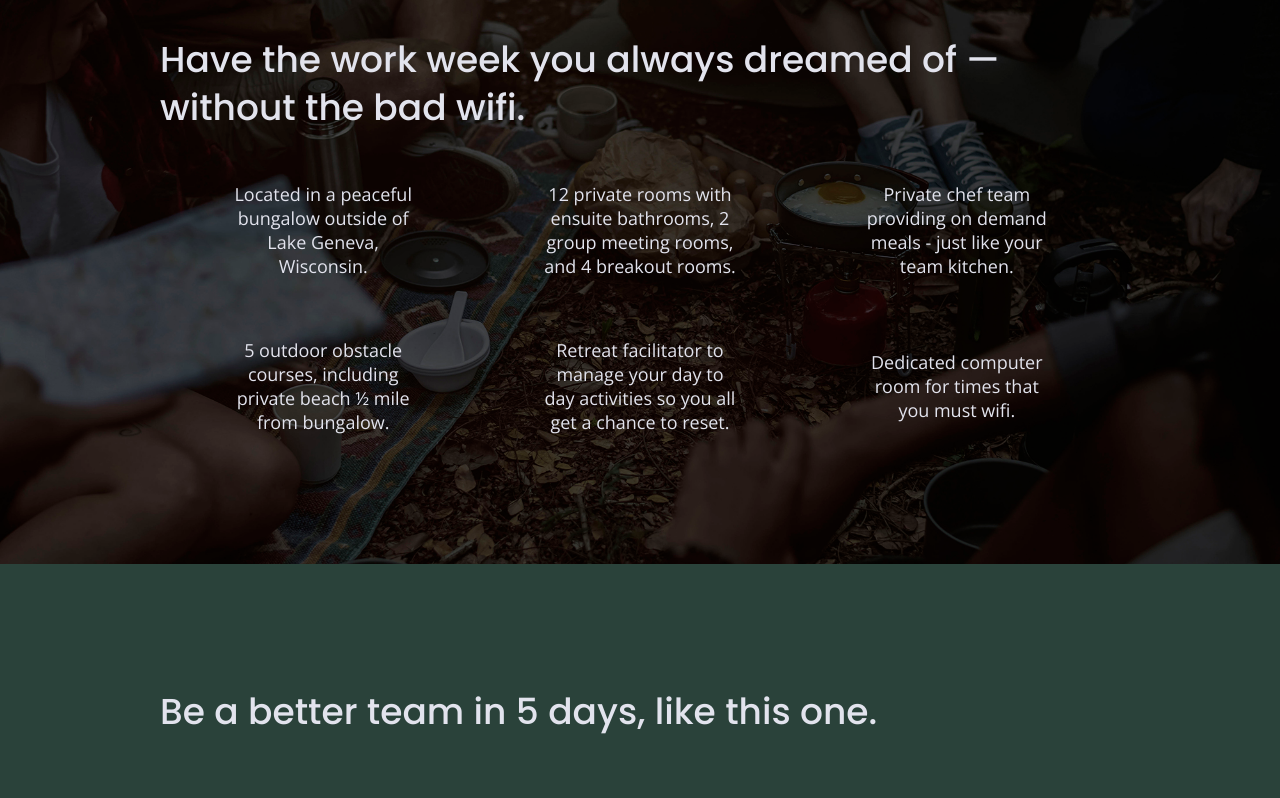
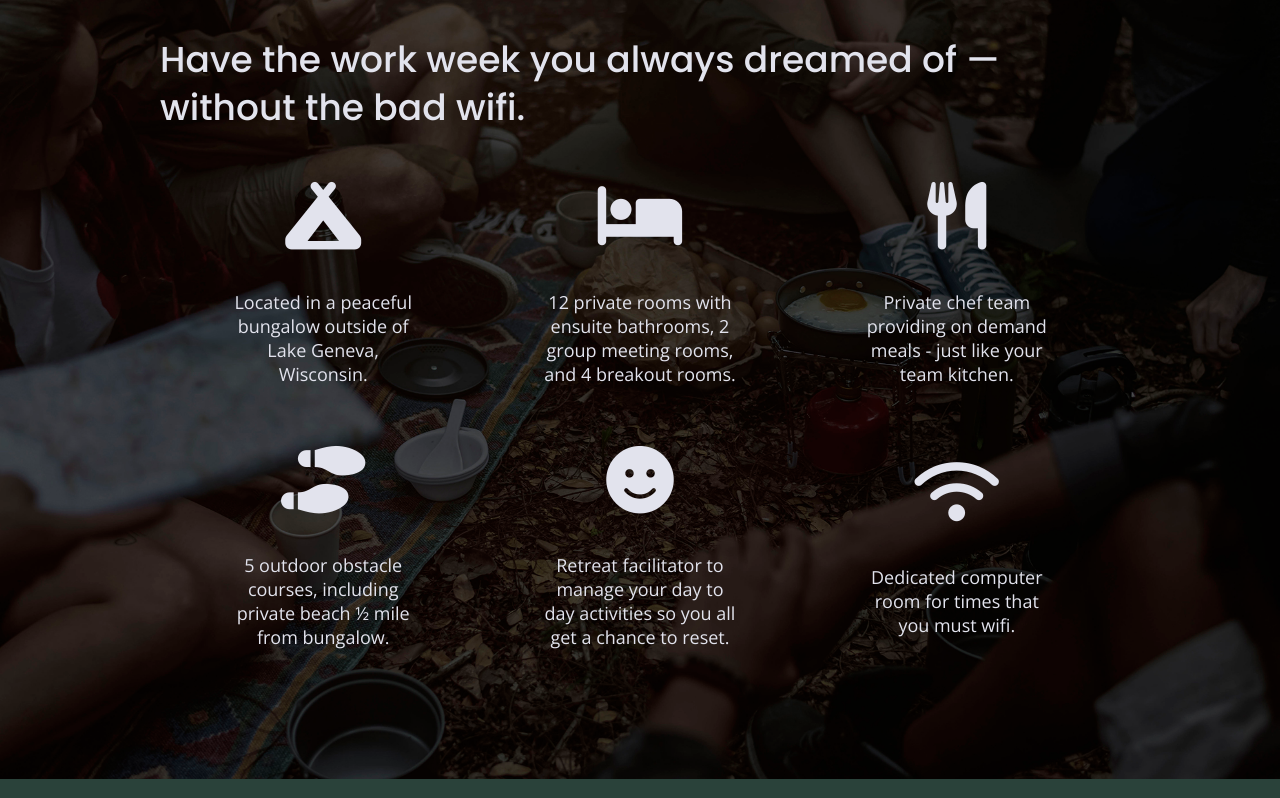
Before and after one commit to DeniseLewis1/unplugged, a website built with Parcel: page index.html in a window 1280 px wide. Shown: the part 832-1630 px from the top of the page. Built offline with nearby package versions, Linux system fonts and the light colour scheme.

Commit message:
Added feature icons

```diff
--- a/css/main.css
+++ b/css/main.css
@@ -325,6 +325,11 @@ input[type=button] {
 .features p {
   margin: 0;
   text-align: center;
+}
+
+.features i {
+  font-size: 3.75em;
+  margin-bottom: 40px;
 }
 
 .reviews {
--- a/index.html
+++ b/index.html
@@ -23,6 +23,9 @@
 
   <!-- Google Fonts -->
   <link href="https://fonts.googleapis.com/css?family=Open+Sans:400,700|Poppins:500,700" rel="stylesheet">
+
+  <!-- Font Awesome -->
+  <script src="https://kit.fontawesome.com/eb1972e4b3.js" crossorigin="anonymous"></script>
 </head>
 
 <body>
@@ -71,27 +74,27 @@
         <h2>Have the work week you always dreamed of — without the bad wifi.</h2>
         <div class="features-items">
           <article>
-            <p class="fontawesome-icon"></p>
+            <p class="fontawesome-icon"><i class="fas fa-campground"></i></p>
             <p class="features-item-description">Located in a peaceful bungalow outside of Lake Geneva, Wisconsin.</p>
           </article>
           <article>
-            <p class="fontawesome-icon"></p>
+            <p class="fontawesome-icon"><i class="fas fa-bed"></i></p>
             <p class="features-item-description">12 private rooms with ensuite bathrooms, 2 group meeting rooms, and 4 breakout rooms.</p>
           </article>
           <article>
-            <p class="fontawesome-icon"></p>
+            <p class="fontawesome-icon"><i class="fas fa-utensils"></i></p>
             <p class="features-item-description">Private chef team providing on demand meals - just like your team kitchen.</p>
           </article>
           <article>
-            <p class="fontawesome-icon"></p>
+            <p class="fontawesome-icon"><i class="fas fa-shoe-prints"></i></p>
             <p class="features-item-description">5 outdoor obstacle courses, including private beach ½ mile from bungalow.</p>
           </article>
           <article>
-            <p class="fontawesome-icon"></p>
+            <p class="fontawesome-icon"><i class="fas fa-smile"></i></p>
             <p class="features-item-description">Retreat facilitator to manage your day to day activities so you all get a chance to reset.</p>
           </article>
           <article>
-            <p class="fontawesome-icon"></p>
+            <p class="fontawesome-icon"><i class="fas fa-wifi"></i></p>
             <p class="features-item-description">Dedicated computer room for times that you must wifi.</p>
           </article>
         </div>
```
Also changed, not shown: about/index.html (+3 -0 lines), faq/index.html (+3 -0 lines).
